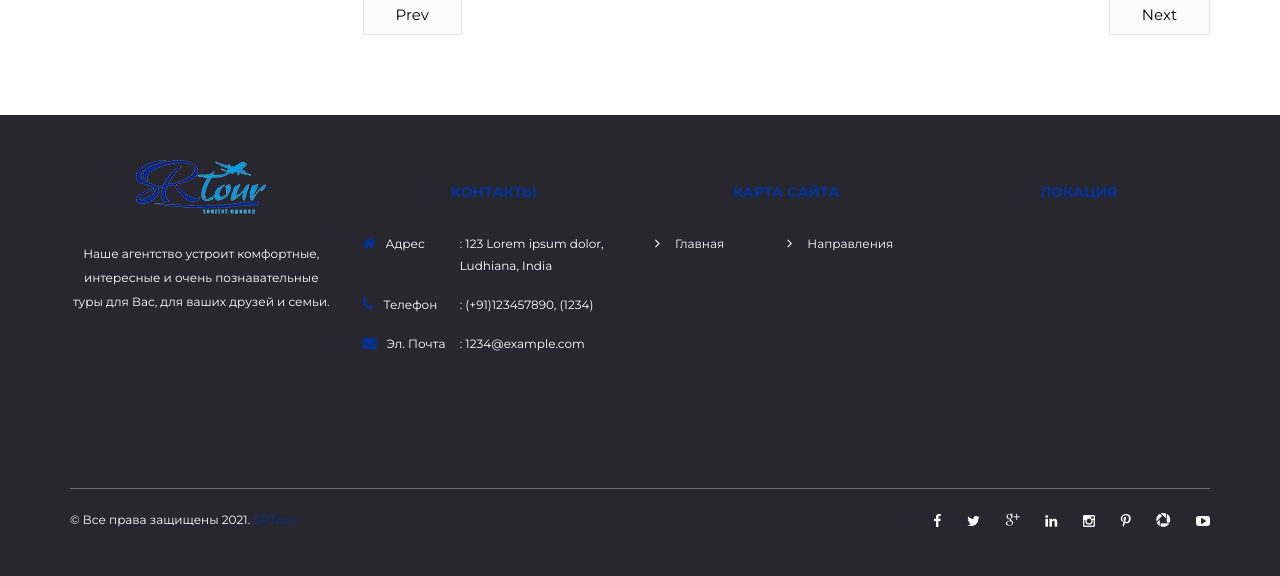
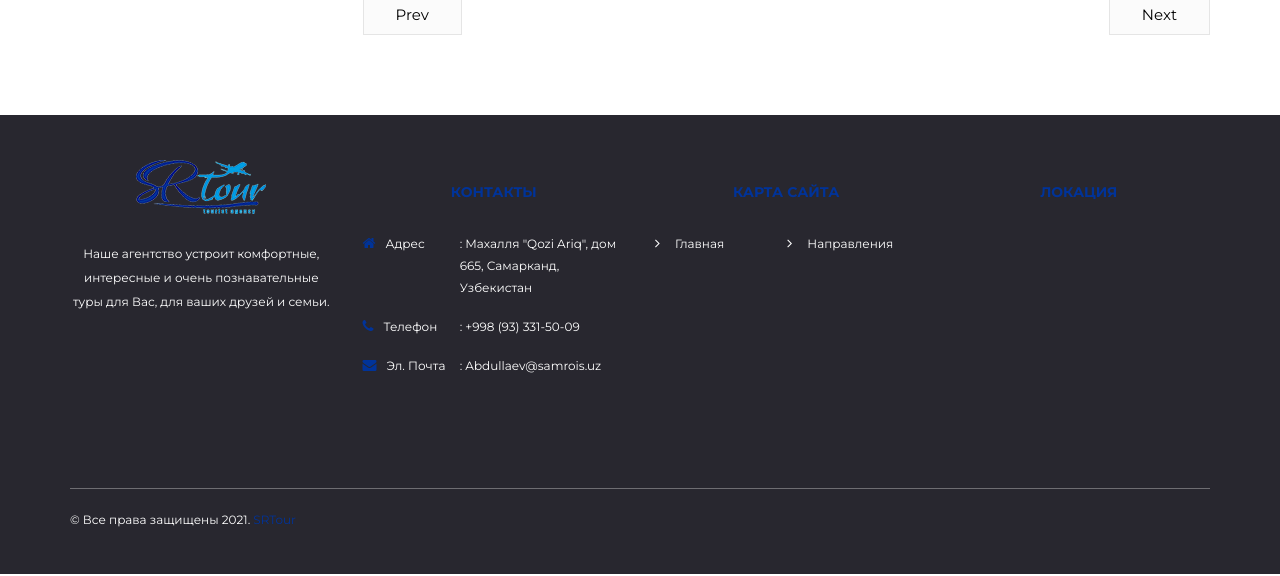
Before and after one commit to AlexTheMaggot/samrois, a Django app: page /ru/tours/1/ in a window 1280 px wide. Shown: the part 1687-2263 px from the top of the page. Run offline with Django 3.2, Linux system fonts and the light colour scheme; data comes from the database, SQL or seed files in the repository; some libraries are stand-ins or nearby versions.

Commit message:
add contacts

```diff
--- a/samrois/mainapp/templates/blocks/footer.html
+++ b/samrois/mainapp/templates/blocks/footer.html
@@ -18,15 +18,15 @@
 				<ul class="list-inline">
 					<li>
 						<div class="inner"><i class="fa fa-home" aria-hidden="true"></i>Address</div>
-						<div class="in"> : 123 Lorem  ipsum dolor, Ludhiana, India</div>
+						<div class="in"> : 665 "Qozi Ariq" mahalla, Samarkand, Uzbekistan</div>
 					</li>
 					<li>
 						<div class="inner"><i class="fa fa-phone" aria-hidden="true"></i>Phone No.</div>
-						<div class="in"> : (+91)123457890, (1234)</div>
+						<div class="in"> : +998 (93) 331-50-09</div>
 					</li>
 					<li>
 						<div class="inner"><i class="fa fa-envelope" aria-hidden="true"></i>Email</div>
-						<div class="in"> : 1234@example.com</div>
+						<div class="in"> : Abdullaev@samrois.uz</div>
 					</li>
 				</ul>
 			</div>
@@ -47,15 +47,15 @@
 				<ul class="list-inline">
 					<li>
 						<div class="inner"><i class="fa fa-home" aria-hidden="true"></i>주소</div>
-						<div class="in"> : 123 Lorem  ipsum dolor, Ludhiana, India</div>
+						<div class="in"> : 665 "Qozi Ariq" 사마르 칸트, 우즈베키스탄</div>
 					</li>
 					<li>
 						<div class="inner"><i class="fa fa-phone" aria-hidden="true"></i>전화 번호</div>
-						<div class="in"> : (+91)123457890, (1234)</div>
+						<div class="in"> : +998 (93) 331-50-09</div>
 					</li>
 					<li>
 						<div class="inner"><i class="fa fa-envelope" aria-hidden="true"></i>이메일</div>
-						<div class="in"> : 1234@example.com</div>
+						<div class="in"> : Abdullaev@samrois.uz</div>
 					</li>
 				</ul>
 			</div>
@@ -76,15 +76,15 @@
 				<ul class="list-inline">
 					<li>
 						<div class="inner"><i class="fa fa-home" aria-hidden="true"></i>Адрес</div>
-						<div class="in"> : 123 Lorem  ipsum dolor, Ludhiana, India</div>
+						<div class="in"> : Махалля "Qozi Ariq", дом 665, Самарканд, Узбекистан</div>
 					</li>
 					<li>
 						<div class="inner"><i class="fa fa-phone" aria-hidden="true"></i>Телефон</div>
-						<div class="in"> : (+91)123457890, (1234)</div>
+						<div class="in"> : +998 (93) 331-50-09</div>
 					</li>
 					<li>
 						<div class="inner"><i class="fa fa-envelope" aria-hidden="true"></i>Эл. Почта</div>
-						<div class="in"> : 1234@example.com</div>
+						<div class="in"> : Abdullaev@samrois.uz</div>
 					</li>
 				</ul>
 			</div>
@@ -114,18 +114,18 @@
                         {% endif %}
 					</div>
 					<div class="col-sm-6 padd0 text-right">
-						<div class="social-icon">
-							<ul class="list-inline">
-								<li><a href="https://www.facebook.com/" target="_blank"><i class="fa fa-facebook" aria-hidden="true"></i></a></li>
-								<li><a href="https://twitter.com/" target="_blank"><i class="fa fa-twitter" aria-hidden="true"></i></a></li>
-								<li><a href="https://plus.google.com/" target="_blank"><i class="social_googleplus" aria-hidden="true"></i></a></li>
-								<li><a href="https://in.linkedin.com/" target="_blank"><i class="fa fa-linkedin" aria-hidden="true"></i></a></li>
-								<li><a href="https://www.instagram.com/" target="_blank"><i class="fa fa-instagram" aria-hidden="true"></i></a></li>
-								<li><a href="https://in.pinterest.com/" target="_blank"><i class="fa fa-pinterest-p" aria-hidden="true"></i></a></li>
-								<li><a href="https://photos.google.com/" target="_blank"><i class="social_picassa"></i></a></li>
-								<li><a href="https://www.youtube.com/?gl=IN" target="_blank"><i class="fa fa-youtube-play" aria-hidden="true"></i></a></li>
-							</ul>
-						</div>
+{#						<div class="social-icon">#}
+{#							<ul class="list-inline">#}
+{#								<li><a href="https://www.facebook.com/" target="_blank"><i class="fa fa-facebook" aria-hidden="true"></i></a></li>#}
+{#								<li><a href="https://twitter.com/" target="_blank"><i class="fa fa-twitter" aria-hidden="true"></i></a></li>#}
+{#								<li><a href="https://plus.google.com/" target="_blank"><i class="social_googleplus" aria-hidden="true"></i></a></li>#}
+{#								<li><a href="https://in.linkedin.com/" target="_blank"><i class="fa fa-linkedin" aria-hidden="true"></i></a></li>#}
+{#								<li><a href="https://www.instagram.com/" target="_blank"><i class="fa fa-instagram" aria-hidden="true"></i></a></li>#}
+{#								<li><a href="https://in.pinterest.com/" target="_blank"><i class="fa fa-pinterest-p" aria-hidden="true"></i></a></li>#}
+{#								<li><a href="https://photos.google.com/" target="_blank"><i class="social_picassa"></i></a></li>#}
+{#								<li><a href="https://www.youtube.com/?gl=IN" target="_blank"><i class="fa fa-youtube-play" aria-hidden="true"></i></a></li>#}
+{#							</ul>#}
+{#						</div>#}
 					</div>
 				</div>
 			</div>
```
